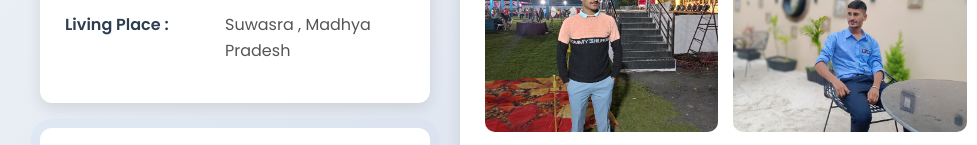
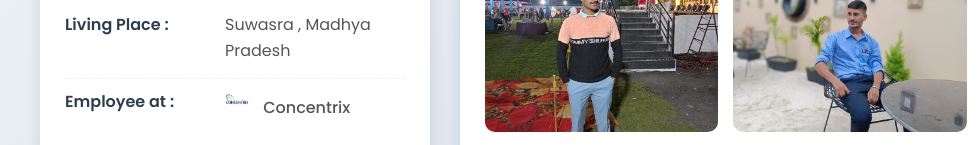
Before and after one commit to umesh6296/biodata-website, a plain HTML site: page index.html in a window 1280 px wide. Shown: the part 634-779 px from the top of the page, 0-977 px from the left. Drawn offline with nearby package versions, Linux system fonts and the light colour scheme; grey boxes are pictures that could not be loaded.

Commit message:
Updated Biodata

```diff
--- a/index.html
+++ b/index.html
@@ -374,6 +374,7 @@
             margin-top: 20px;
             animation: fadeIn 1s ease-out 0.8s both;
         }
+
         .signature-container {
             text-align: right;
             margin-top: 25px;
@@ -451,6 +452,7 @@
             <p class="tagline" id="tagline">सॉफ़्टवेयर इंजीनियर</p>
         </header>
 
+
         <div class="main-content">
             <div class="left-column">
                 <!-- Personal Information Card -->
@@ -471,6 +473,15 @@
                             Pradesh</span></p>
                     <p><strong id="livingPlaceLabel">Living Place:</strong> <span id="livingPlaceText">Suwasra, Madhya
                             Pradesh</span></p>
+                    <p style="margin-top: 10px; padding-top: 10px; border-top: 1px dashed #eee;">
+                        <strong id="companyLabel">Employee at :</strong>
+                        <span style="color: #e74c3c; font-weight: 500;">
+                            <img src="Image/concentrixImg.webp" alt="Concentrix"
+                                style="width: 24px; height: 24px; margin-right: 10px; border-radius: 4px;"
+                                onerror="this.style.display='none'">
+                            <span id="companyText">Concentrix</span>
+                        </span>
+                    </p>
                 </div>
 
                 <!-- Contact Information Card -->
@@ -556,6 +567,8 @@
                     <p><strong id="skillsLabel">Skills:</strong> <span class="keep-english">Coding , Music</span></p>
                 </div>
 
+
+
                 <!-- About Me Card -->
                 <div class="card about-me">
                     <h2 class="card-title"><i class="fas fa-heart"></i> <span id="aboutTitle">About Me & Hobbies</span>
@@ -594,6 +607,8 @@
         // Language data
         const translations = {
             english: {
+                companyText: "Concentrix",
+                companyLabel: "Employee at :",
                 signatureLine: '"I am who I am — without pretense."',
                 fullNameLBL: "Name :",
                 goutraLBL: "Goutra :",
@@ -628,6 +643,8 @@
                 footerDesignText: "Designed with ❤️ for my biodata presentation"
             },
             hindi: {
+                companyText: "Concentrix",
+                companyLabel: "कर्मचारी :",
                 signatureLine: '"जो हूँ वही हूँ — बिना दिखावे के"',
                 dobText: "16/06/2003",
                 fullNameLBL: "नाम :",
@@ -672,6 +689,9 @@
 
 
         const translatableElements = {
+
+            companyLabel: document.getElementById('companyLabel'),
+            companyText: document.getElementById('companyText'),
             signatureLine: document.getElementById('signatureLine'),
             fullNameLBL: document.getElementById('fullNameLBL'),
             fullNameText: document.getElementById('fullNameText'),
```
Also changed, not shown: Image/concentrixImg.webp (added).
